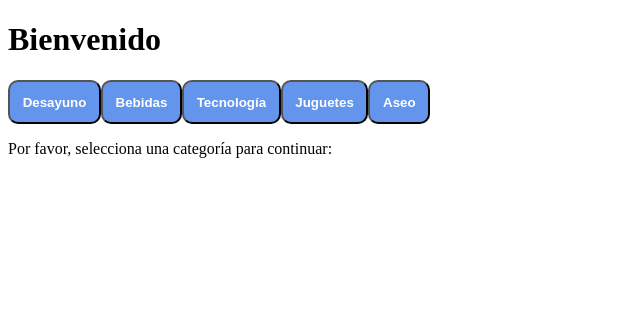
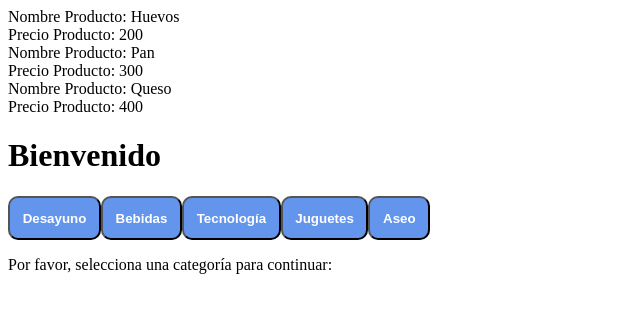
Before and after one commit to santiagoaviladev/coder-claseEventos, a plain HTML site: page EJERCICIOFINAL/index.html in a window 1280 px wide. Both pictures are taken after a click on the button "Desayuno". Shown: the whole page, without its empty margins (0-640 px from the left). Drawn offline with Linux system fonts and the light colour scheme.

Commit message:
Ejercicio Resuelto

```diff
--- a/EJERCICIOFINAL/index.html
+++ b/EJERCICIOFINAL/index.html
@@ -1,9 +1,11 @@
 <!DOCTYPE html>
     <head>
+        <script src="productosData.js"></script>
         <script src="categoriasData.js"></script>
         <script src="main.js"></script>
         <link rel="stylesheet" href="style.css">
         </head>
     <body onload="init()">
+        <div id="productos"></div>
     </body>
 </html>
--- a/EJERCICIOFINAL/main.js
+++ b/EJERCICIOFINAL/main.js
@@ -28,7 +28,7 @@ function mostrarMenu()
      const myBtn = document.createElement("button");
      myBtn.setAttribute("class", "styledBtn");
      myBtn.innerHTML=categoria.nombre;
-     //Add Event
+     myBtn.addEventListener("click", ()=>mostrarProductos(categoria.id));
      document.body.appendChild(myBtn);
    })
 }
@@ -39,3 +39,35 @@ function escribirMensaje()
   nodoMensaje.innerHTML= "Por favor, selecciona una categoría para continuar:";
   document.body.appendChild(nodoMensaje);
 }
+
+
+function mostrarProductos(idCategoria)
+{
+
+  // Filtrar los productos de la categoria
+  // Mostrar los productos
+
+  const productosFiltrados = filtrarProductos(idCategoria);
+  let cadena ='';
+  productosFiltrados.forEach((element)=>{
+    cadena+=`<div>
+
+    Nombre Producto: ${element.nombre}<br>
+    Precio Producto: ${element.precio}<br>
+
+
+    </div>`
+
+    document.querySelector("#productos").innerHTML=cadena;
+  });
+
+
+
+}
+
+function filtrarProductos(idCategoria)
+{
+
+    return productos.filter(producto=>producto.categoria===idCategoria);
+
+}
```
